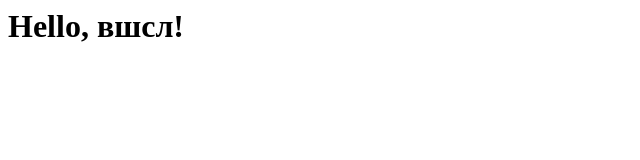
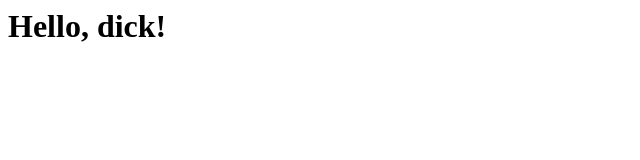
Before and after one commit to Sashok2/sample, a plain HTML site: page index.html in a window 1280 px wide. Shown: the full height of the page, 0-640 px from the left. Drawn offline with Linux system fonts and the light colour scheme.

Commit message:
the second wrong

```diff
--- a/index.html
+++ b/index.html
@@ -1 +1 @@
-<h1>Hello, вшсл!</h1>
+<h1>Hello, dick!</h1>
```
